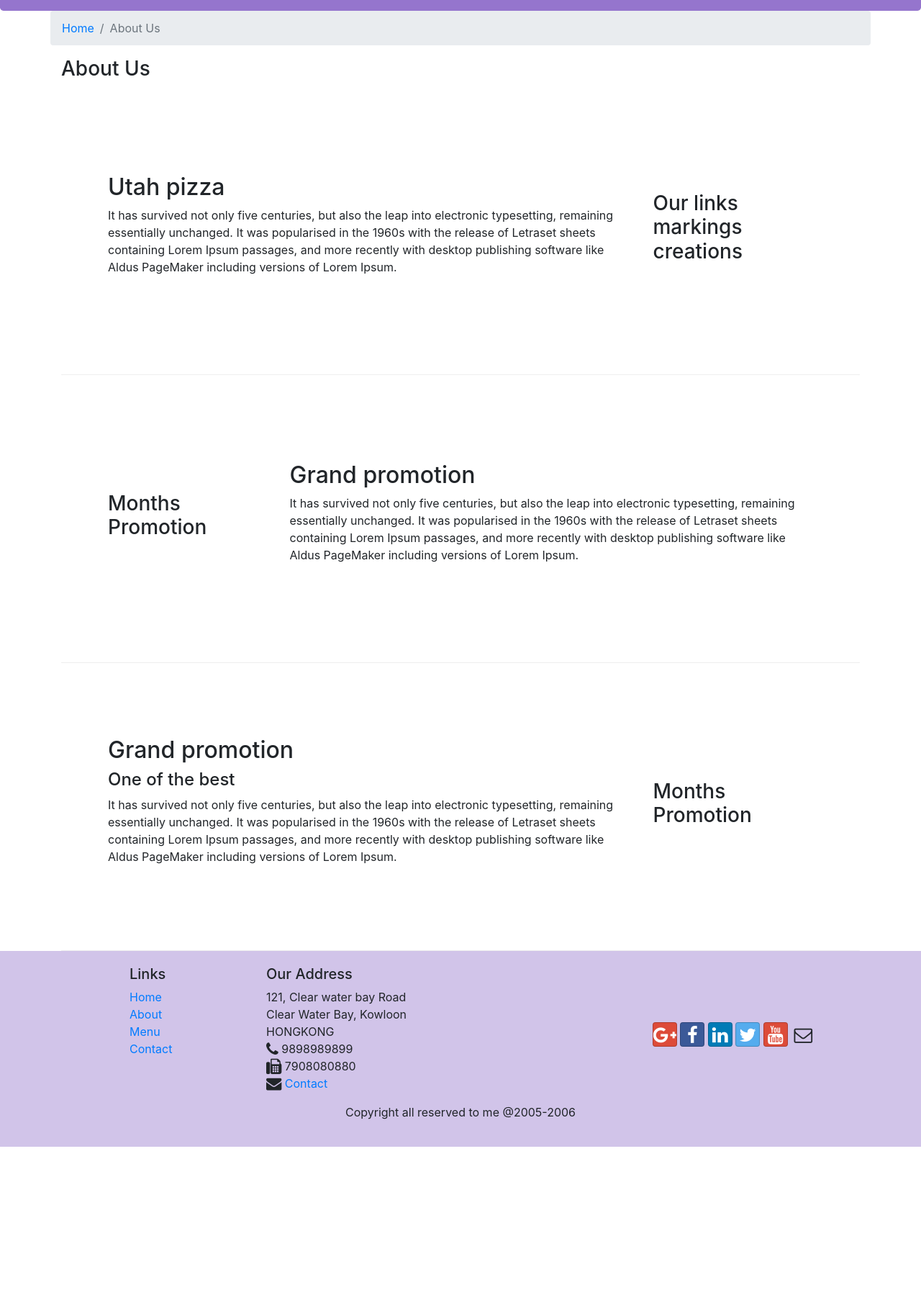
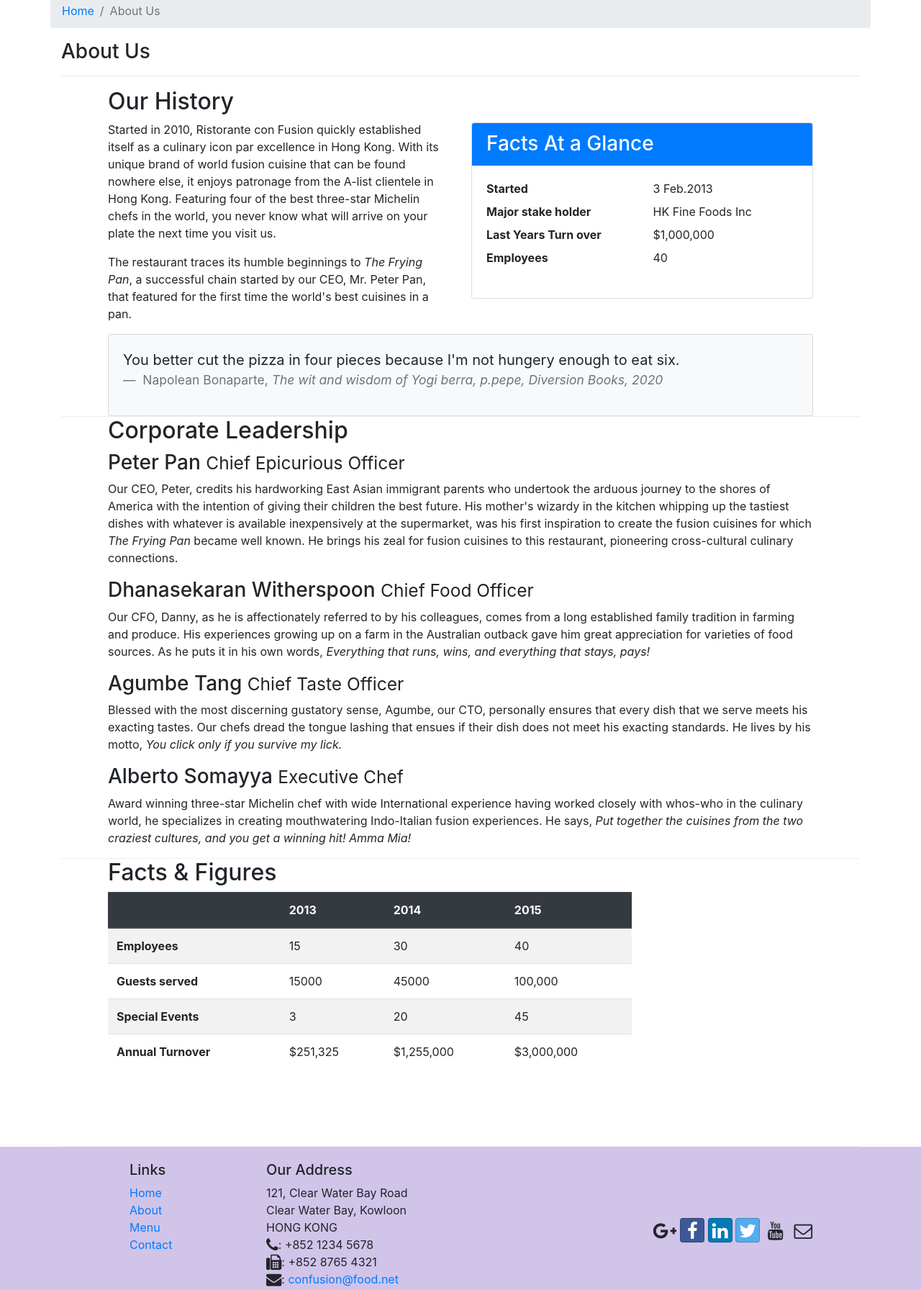
Before and after one commit to Basil-jiji/bootstrap-4, a website: page about.html in a window 1280 px wide. Shown: the part 319-2111 px from the top of the page at 72% size. Before the commit the page ends 1912 px from the top, so only its background shows below. Drawn offline with nearby package versions, Linux system fonts and the light colour scheme.

Commit message:
Tables and Cards

```diff
--- a/about.html
+++ b/about.html
@@ -1,28 +1,30 @@
 <!DOCTYPE html>
 <html lang="en">
   <head>
-    <meta charset="UTF-8" />
-    <meta http-equiv="X-UA-Compatible" content="IE=edge" />
-    <meta name="viewport" content="width=device-width, initial-scale=1.0" />
+    <!-- Required meta tags always come first -->
+    <meta charset="utf-8" />
+    <meta
+      name="viewport"
+      content="width=device-width, initial-scale=1, shrink-to-fit=no"
+    />
+    <meta http-equiv="x-ua-compatible" content="ie=edge" />
 
     <!-- Bootstrap CSS -->
     <link
       rel="stylesheet"
       href="node_modules/bootstrap/dist/css/bootstrap.min.css"
     />
+    <link href="css/style.css" rel="stylesheet" />
     <link
       rel="stylesheet"
-      href="./node_modules/font-awesome/css/font-awesome.min.css"
+      href="node_modules/font-awesome/css/font-awesome.min.css"
     />
-    <link
-      rel="stylesheet"
-      href="./node_modules/bootstrap-social/bootstrap-social.css"
-    />
-    <link rel="stylesheet" href="css/style.css" />
+    <link rel="stylesheet" href="css/bootstrap-social.css" />
+
     <title>About us</title>
   </head>
+
   <body>
-    <!--Navbar-->
     <nav class="navbar navbar-dark navbar-expand-sm fixed-top">
       <div class="container">
         <button
@@ -36,12 +38,12 @@
         <a class="navbar-brand mr-auto" href="./index.html">Xyc0x01</a>
         <div class="collapse navbar-collapse" id="Navbar">
           <ul class="navbar-nav mr-auto">
-            <li class="nav-list">
+            <li class="nav-list active">
               <a class="nav-link" href="./index.html"
                 ><span class="fa fa-home fa-lg"></span> Home</a
               >
             </li>
-            <li class="nav-list active">
+            <li class="nav-list">
               <a class="nav-link" href="#"
                 ><span class="fa fa-info fa-lg"></span> About</a
               >
@@ -60,24 +62,25 @@
         </div>
       </div>
     </nav>
-    <!--Header-->
+
     <header class="jumbotron">
       <div class="container">
         <div class="row row-header">
-          <div class="col-12 col-sm-6">
-            <h1>Hello node!</h1>
+          <div class="col-12 col-sm-8">
+            <h1>Ristorante con Fusion</h1>
             <p>
-              We take inspiration from buhaha peoples or the freakin people that
-              are losers in the real world live a king life in their dreams and
-              built their dream in real world and become successful
+              We take inspiration from the World's best cuisines, and create a
+              unique fusion experience. Our lipsmacking creations will tickle
+              your culinary senses!
             </p>
           </div>
-          <div class="col-12 col-sm"></div>
+          <div class="col col-sm align-self-center">
+            <img src="img/logo.png" class="img-fluid" />
+          </div>
         </div>
       </div>
     </header>
 
-    <!--Contents-->
     <div class="container">
       <div class="row">
         <ol class="col-12 breadcrumb">
@@ -86,121 +89,230 @@
         </ol>
         <div class="col-12">
           <h3>About Us</h3>
+          <hr />
         </div>
       </div>
-    </div>
-    <div class="container">
+
       <div class="row row-content align-items-center">
-        <div class="col-12 col-sm-4 order-sm-last col-md-3">
-          <h3>Our links markings creations</h3>
-        </div>
-        <div class="col col-sm order-sm-first col-md">
-          <h2>Utah pizza</h2>
+        <div class="col-sm-6">
+          <h2>Our History</h2>
           <p>
-            It has survived not only five centuries, but also the leap into
-            electronic typesetting, remaining essentially unchanged. It was
-            popularised in the 1960s with the release of Letraset sheets
-            containing Lorem Ipsum passages, and more recently with desktop
-            publishing software like Aldus PageMaker including versions of Lorem
-            Ipsum.
+            Started in 2010, Ristorante con Fusion quickly established itself as
+            a culinary icon par excellence in Hong Kong. With its unique brand
+            of world fusion cuisine that can be found nowhere else, it enjoys
+            patronage from the A-list clientele in Hong Kong. Featuring four of
+            the best three-star Michelin chefs in the world, you never know what
+            will arrive on your plate the next time you visit us.
+          </p>
+          <p>
+            The restaurant traces its humble beginnings to
+            <em>The Frying Pan</em>, a successful chain started by our CEO, Mr.
+            Peter Pan, that featured for the first time the world's best
+            cuisines in a pan.
           </p>
         </div>
+        <div class="col-sm">
+          <div class="card">
+            <h3 class="card-header bg-primary text-white">Facts At a Glance</h3>
+            <div class="card-body">
+              <dl class="row">
+                <!--Description list-->
+                <dt class="col-6">Started</dt>
+                <!--Description title-->
+                <dd class="col-6">3 Feb.2013</dd>
+                <!--Description data-->
+                <dt class="col-6">Major stake holder</dt>
+                <dd class="col-6">HK Fine Foods Inc</dd>
+                <dt class="col-6">Last Years Turn over</dt>
+                <dd class="col-6">$1,000,000</dd>
+                <dt class="col-6">Employees</dt>
+                <dd class="col-6">40</dd>
+              </dl>
+            </div>
+          </div>
+        </div>
+        <div class="col-12">
+          <div class="card card-body bg-light">
+            <blockquote class="blockquote">
+              <p class="mb-0">
+                You better cut the pizza in four pieces because I'm not hungery
+                enough to eat six.
+              </p>
+              <footer class="blockquote-footer">
+                Napolean Bonaparte,
+                <cite title="Source Title"
+                  >The wit and wisdom of Yogi berra, p.pepe, Diversion Books,
+                  2020</cite
+                >
+              </footer>
+            </blockquote>
+          </div>
+        </div>
       </div>
+
       <div class="row row-content align-items-center">
-        <div class="col-12 col-sm-4 col-md-3">
-          <h3>Months Promotion</h3>
-        </div>
-        <div class="col col-sm col-md">
-          <h2>Grand promotion</h2>
-          <p>
-            It has survived not only five centuries, but also the leap into
-            electronic typesetting, remaining essentially unchanged. It was
-            popularised in the 1960s with the release of Letraset sheets
-            containing Lorem Ipsum passages, and more recently with desktop
-            publishing software like Aldus PageMaker including versions of Lorem
-            Ipsum.
+        <div class="col-12">
+          <h2>Corporate Leadership</h2>
+          <h3>Peter Pan <small>Chief Epicurious Officer</small></h3>
+          <p class="hidden-xs-down">
+            Our CEO, Peter, credits his hardworking East Asian immigrant parents
+            who undertook the arduous journey to the shores of America with the
+            intention of giving their children the best future. His mother's
+            wizardy in the kitchen whipping up the tastiest dishes with whatever
+            is available inexpensively at the supermarket, was his first
+            inspiration to create the fusion cuisines for which
+            <em>The Frying Pan</em> became well known. He brings his zeal for
+            fusion cuisines to this restaurant, pioneering cross-cultural
+            culinary connections.
+          </p>
+          <h3>Dhanasekaran Witherspoon <small>Chief Food Officer</small></h3>
+          <p class="hidden-xs-down">
+            Our CFO, Danny, as he is affectionately referred to by his
+            colleagues, comes from a long established family tradition in
+            farming and produce. His experiences growing up on a farm in the
+            Australian outback gave him great appreciation for varieties of food
+            sources. As he puts it in his own words,
+            <em
+              >Everything that runs, wins, and everything that stays, pays!</em
+            >
+          </p>
+          <h3>Agumbe Tang <small>Chief Taste Officer</small></h3>
+          <p class="hidden-xs-down">
+            Blessed with the most discerning gustatory sense, Agumbe, our CTO,
+            personally ensures that every dish that we serve meets his exacting
+            tastes. Our chefs dread the tongue lashing that ensues if their dish
+            does not meet his exacting standards. He lives by his motto,
+            <em>You click only if you survive my lick.</em>
+          </p>
+          <h3>Alberto Somayya <small>Executive Chef</small></h3>
+          <p class="hidden-xs-down">
+            Award winning three-star Michelin chef with wide International
+            experience having worked closely with whos-who in the culinary
+            world, he specializes in creating mouthwatering Indo-Italian fusion
+            experiences. He says,
+            <em
+              >Put together the cuisines from the two craziest cultures, and you
+              get a winning hit! Amma Mia!</em
+            >
           </p>
         </div>
       </div>
 
-      <div class="row row-content align-items-center">
-        <div class="col-12 col-sm-4 order-sm-last col-md-3">
-          <h3>Months Promotion</h3>
+      <!--Table-->
+      <div class="row row-content">
+        <div class="col-12 col-sm-9">
+          <h2>Facts &amp; Figures</h2>
+          <div class="table-responsive">
+            <table class="table table-striped">
+              <thead class="thead-dark">
+                <tr>
+                  <th>&nbsp;</th>
+                  <th>2013</th>
+                  <th>2014</th>
+                  <th>2015</th>
+                </tr>
+              </thead>
+              <tbody>
+                <tr>
+                  <th>Employees</th>
+                  <td>15</td>
+                  <td>30</td>
+                  <td>40</td>
+                </tr>
+                <tr>
+                  <th>Guests served</th>
+                  <td>15000</td>
+                  <td>45000</td>
+                  <td>100,000</td>
+                </tr>
+                <tr>
+                  <th>Special Events</th>
+                  <td>3</td>
+                  <td>20</td>
+                  <td>45</td>
+                </tr>
+                <tr>
+                  <th>Annual Turnover</th>
+                  <td>$251,325</td>
+                  <td>$1,255,000</td>
+                  <td>$3,000,000</td>
+                </tr>
+              </tbody>
+            </table>
+          </div>
         </div>
-        <div class="col col-sm order-sm-first col-md">
-          <h2>Grand promotion</h2>
-          <h4>One of the best</h4>
-          <p>
-            It has survived not only five centuries, but also the leap into
-            electronic typesetting, remaining essentially unchanged. It was
-            popularised in the 1960s with the release of Letraset sheets
-            containing Lorem Ipsum passages, and more recently with desktop
-            publishing software like Aldus PageMaker including versions of Lorem
-            Ipsum.
-          </p>
-        </div>
+        <div class="col-12 col-sm-3"></div>
       </div>
     </div>
 
-    <!--Footer-->
     <footer class="footer">
       <div class="container">
         <div class="row">
-          <div class="col-4 offset-1 col-sm-2">
+          <div class="col-5 offset-1 col-sm-2">
             <h5>Links</h5>
             <ul class="list-unstyled">
-              <li><a href="./index.html">Home</a><br /></li>
-              <li><a href="#">About</a><br /></li>
-              <li><a href="#">Menu</a><br /></li>
-              <li><a href="contactus.html">Contact</a><br /></li>
+              <li><a href="./index.html">Home</a></li>
+              <li><a href="#">About</a></li>
+              <li><a href="#">Menu</a></li>
+              <li><a href="./contactus.html">Contact</a></li>
             </ul>
           </div>
-          <div class="col-7 col-sm-5">
+          <div class="col-6 col-sm-5">
             <h5>Our Address</h5>
             <address>
-              121, Clear water bay Road<br />
+              121, Clear Water Bay Road<br />
               Clear Water Bay, Kowloon<br />
-              HONGKONG<br />
-              <i class="fa fa-phone fa-lg"></i> 9898989899<br />
-              <i class="fa fa-fax fa-lg"></i> 7908080880<br />
-              <i class="fa fa-envelope fa-lg"></i>
-              <a href="mailto:basiljiji2015@gmail.com">Contact</a>
+              HONG KONG<br />
+              <i class="fa fa-phone fa-lg"></i>: +852 1234 5678<br />
+              <i class="fa fa-fax fa-lg"></i>: +852 8765 4321<br />
+              <i class="fa fa-envelope fa-lg"></i>:
+              <a href="mailto:confusion@food.net">confusion@food.net</a>
             </address>
           </div>
-          <div class="col-12 col-sm-4 align-self-center">
-            <div class="text-center">
-              <a class="btn btn-social-icon btn-google" href="#"
-                ><i class="fa fa-google-plus fa-lg"></i
+          <div class="col-sm align-self-center">
+            <div style="text-align: center">
+              <a
+                class="btn btn-social-icon btn-google-plus"
+                href="http://google.com/+"
+                ><i class="fa fa-google-plus"></i
               ></a>
-              <a class="btn btn-social-icon btn-facebook" href="#"
-                ><i class="fa fa-facebook fa-lg"></i
+              <a
+                class="btn btn-social-icon btn-facebook"
+                href="http://www.facebook.com/profile.php?id="
+                ><i class="fa fa-facebook"></i
               ></a>
-              <a class="btn btn-social-icon btn-linkedin" href="#"
-                ><i class="fa fa-linkedin fa-lg"></i
+              <a
+                class="btn btn-social-icon btn-linkedin"
+                href="http://www.linkedin.com/in/"
+                ><i class="fa fa-linkedin"></i
               ></a>
-              <a class="btn btn-social-icon btn-twitter" href="#"
-                ><i class="fa fa-twitter fa-lg"></i
+              <a
+                class="btn btn-social-icon btn-twitter"
+                href="http://twitter.com/"
+                ><i class="fa fa-twitter"></i
               ></a>
-              <a class="btn btn-social-icon btn-google" href="#"
-                ><i class="fa fa-youtube fa-lg"></i
+              <a
+                class="btn btn-social-icon btn-youtube"
+                href="http://youtube.com/"
+                ><i class="fa fa-youtube"></i
               ></a>
-              <a class="btn btn-social-icon" href="#"
-                ><i class="fa fa-envelope-o fa-lg"></i
+              <a class="btn btn-social-icon" href="mailto:"
+                ><i class="fa fa-envelope-o"></i
               ></a>
             </div>
           </div>
         </div>
         <div class="row justify-content-center">
           <div class="col-auto">
-            <p>Copyright all reserved to me @2005-2006</p>
+            <p>© Copyright 2015 Ristorante Con Fusion</p>
           </div>
         </div>
       </div>
     </footer>
 
-    <!-- jquery first, then popper.js, then bootstrap JS-->
-    <script src="node_modules/jquery/dist/jquery.slim.min.js"></script>
-    <script src="node_modules/popper.js/dist/umd/popper.min.js"></script>
+    <!-- jQuery first, then Tether, then Bootstrap JS. -->
+    <script src="node_modules/jquery/dist/jquery.min.js"></script>
+    <script src="node_modules/tether/dist/js/tether.min.js"></script>
     <script src="node_modules/bootstrap/dist/js/bootstrap.min.js"></script>
   </body>
 </html>
```
Also changed, not shown: contactus.html (+1 -1 lines).
